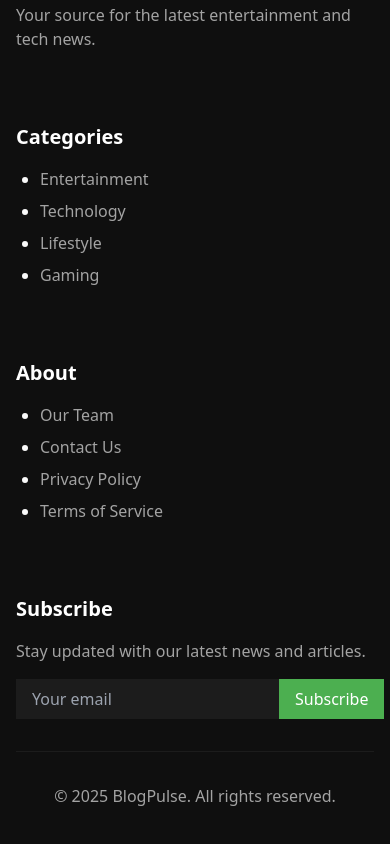
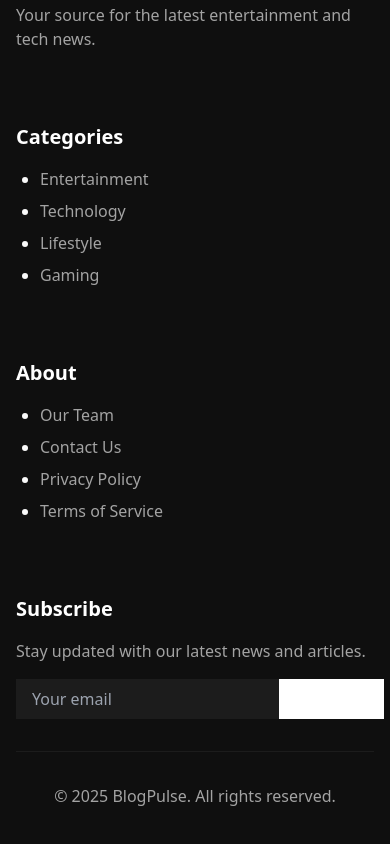
Before and after one commit to bhuban123s/blogastic-scroll, a React (Vite) app: page /search in a window 390 px wide. Shown: the part 793-1637 px from the top of the page. Built offline with nearby package versions, Linux system fonts and the light colour scheme; no server answers.

Commit message:
Refactor: Change green to white
Replaced all instances of green with white.

```diff
--- a/src/components/BlogCard.tsx
+++ b/src/components/BlogCard.tsx
@@ -8,7 +8,7 @@ interface BlogCardProps {
   title: string;
   excerpt: string;
   date: string;
-  authorName?: string; // Changed from readTime to authorName
+  authorName?: string;
   slug: string;
   layout?: "horizontal" | "vertical";
 }
@@ -48,7 +48,7 @@ const BlogCard: React.FC<BlogCardProps> = ({
         } flex flex-col h-full`}
       >
         <div className="flex items-center justify-between text-xs mb-2">
-          <span className="px-2 py-1 rounded bg-blog-green text-white font-medium">
+          <span className="px-2 py-1 rounded bg-white text-black font-medium">
             {category}
           </span>
           <div className="text-muted-foreground flex items-center">
@@ -62,10 +62,10 @@ const BlogCard: React.FC<BlogCardProps> = ({
           </div>
         </div>
         <Link to={`/post/${slug}`} className="flex-grow">
-          <h3 className="blog-headline text-lg md:text-xl mb-2 hover:text-blog-green transition-colors">{title}</h3>
+          <h3 className="blog-headline text-lg md:text-xl mb-2 hover:text-white transition-colors">{title}</h3>
         </Link>
         <p className="text-muted-foreground text-sm line-clamp-2 mb-3">{excerpt}</p>
-        <Link to={`/post/${slug}`} className="read-more inline-flex items-center mt-auto text-blog-green hover:text-blog-accent transition-colors">
+        <Link to={`/post/${slug}`} className="read-more inline-flex items-center mt-auto text-white hover:text-white/80 transition-colors">
           Read More
           <svg
             xmlns="http://www.w3.org/2000/svg"
--- a/src/components/FeaturedPost.tsx
+++ b/src/components/FeaturedPost.tsx
@@ -9,7 +9,7 @@ interface FeaturedPostProps {
   excerpt: string;
   slug: string;
   date: string;
-  authorName?: string; // Added author name
+  authorName?: string;
   size?: "large" | "medium" | "small";
 }
 
@@ -44,11 +44,11 @@ const FeaturedPost: React.FC<FeaturedPostProps> = ({
         className="absolute inset-0 w-full h-full object-cover transition-transform duration-700 hover:scale-105"
       />
       <div className="absolute bottom-0 left-0 right-0 p-4 md:p-6 z-20">
-        <span className="inline-block px-2 py-1 mb-2 text-xs font-semibold rounded bg-blog-green text-white">
+        <span className="inline-block px-2 py-1 mb-2 text-xs font-semibold rounded bg-white text-black">
           {category}
         </span>
         <Link to={`/post/${slug}`}>
-          <h2 className={`${titleSizes[size]} font-bold text-white text-shadow-lg mb-2 leading-tight hover:text-blog-green transition-colors`}>
+          <h2 className={`${titleSizes[size]} font-bold text-white text-shadow-lg mb-2 leading-tight hover:text-white transition-colors`}>
             {title}
           </h2>
         </Link>
@@ -64,7 +64,7 @@ const FeaturedPost: React.FC<FeaturedPostProps> = ({
             </>
           )}
         </div>
-        <Link to={`/post/${slug}`} className="text-blog-green hover:text-blog-accent text-sm font-medium transition-colors inline-flex items-center mt-2">
+        <Link to={`/post/${slug}`} className="text-white hover:text-white/80 text-sm font-medium transition-colors inline-flex items-center mt-2">
           Read More
           <svg
             xmlns="http://www.w3.org/2000/svg"
--- a/src/components/LoadingScreen.tsx
+++ b/src/components/LoadingScreen.tsx
@@ -59,7 +59,7 @@ const LoadingScreen = ({
     >
       <div className="flex flex-col items-center gap-4 px-4 text-center">
         <div className="flex items-center justify-center rounded-full border border-gray-800 bg-black p-4 shadow-lg animate-pulse">
-          <LoadingIcon className="h-10 w-10 animate-spin text-blog-green" />
+          <LoadingIcon className="h-10 w-10 animate-spin text-white" />
         </div>
 
         <h2 className="text-xl font-medium text-white animate-fade-in">{message}</h2>
@@ -72,9 +72,9 @@ const LoadingScreen = ({
         )}
 
         <div className="mt-8 flex space-x-3 animate-fade-in delay-200">
-          <span className="h-2 w-2 rounded-full bg-blog-green animate-bounce"></span>
-          <span className="h-2 w-2 rounded-full bg-blog-green animate-bounce" style={{ animationDelay: "0.2s" }}></span>
-          <span className="h-2 w-2 rounded-full bg-blog-green animate-bounce" style={{ animationDelay: "0.4s" }}></span>
+          <span className="h-2 w-2 rounded-full bg-white animate-bounce"></span>
+          <span className="h-2 w-2 rounded-full bg-white animate-bounce" style={{ animationDelay: "0.2s" }}></span>
+          <span className="h-2 w-2 rounded-full bg-white animate-bounce" style={{ animationDelay: "0.4s" }}></span>
         </div>
       </div>
 
--- a/src/components/ScrollToTop.tsx
+++ b/src/components/ScrollToTop.tsx
@@ -28,7 +28,7 @@ const ScrollToTop: React.FC = () => {
   return (
     <button
       onClick={scrollToTop}
-      className={`fixed bottom-8 right-8 p-3 rounded-full bg-blog-green hover:bg-green-600 text-white shadow-lg transition-all duration-300 z-50 ${
+      className={`fixed bottom-8 right-8 p-3 rounded-full bg-white hover:bg-white/80 text-black shadow-lg transition-all duration-300 z-50 ${
         isVisible ? "translate-y-0 opacity-100" : "translate-y-12 opacity-0"
       }`}
       aria-label="Scroll to top"
--- a/src/config/ui-theme.ts
+++ b/src/config/ui-theme.ts
@@ -1,4 +1,3 @@
-
 /**
  * Central UI/UX configuration file
  * Edit these values to update your site's appearance globally
@@ -8,7 +7,7 @@ export const uiConfig = {
   // Color scheme
   colors: {
     // Primary brand colors
-    primary: "#10b981", // Default green
+    primary: "#FFFFFF", // Changed from green to white
     secondary: "#4b5563",
     accent: "#ff5722",
 
@@ -27,7 +26,7 @@ export const uiConfig = {
     divider: "#222222",
 
     // Status colors
-    success: "#10b981",
+    success: "#FFFFFF", // Changed from green to white
     error: "#ef4444",
     warning: "#f59e0b",
     info: "#3b82f6",
--- a/src/index.css
+++ b/src/index.css
@@ -1,11 +1,10 @@
-
 @tailwind base;
 @tailwind components;
 @tailwind utilities;
 
 @layer base {
   :root {
-    --blog-green: #10b981;
+    --blog-green: #FFFFFF;
 
     --background: 0 0% 3.9%;
     --foreground: 0 0% 98%;
@@ -68,7 +67,7 @@
   }
 
   a {
-    @apply text-blog-green hover:underline;
+    @apply text-white hover:underline;
   }
 
   p {
@@ -88,7 +87,7 @@
   }
 
   blockquote {
-    @apply border-l-4 border-blog-green pl-4 italic my-4 text-gray-300;
+    @apply border-l-4 border-white pl-4 italic my-4 text-gray-300;
   }
 
   code {
@@ -134,7 +133,7 @@
 
   .section-title::after {
     content: "";
-    @apply absolute left-0 -bottom-2 w-16 h-1 bg-blog-green;
+    @apply absolute left-0 -bottom-2 w-16 h-1 bg-white;
   }
 
   /* Animations */
@@ -196,11 +195,11 @@
   }
 
   .blog-content-html a {
-    @apply text-blog-green hover:underline;
+    @apply text-white hover:underline;
   }
 
   .blog-content-html blockquote {
-    @apply border-l-4 border-blog-green pl-4 italic my-8 text-gray-300;
+    @apply border-l-4 border-white pl-4 italic my-8 text-gray-300;
   }
 
   .blog-content-html b, .blog-content-html strong {
--- a/tailwind.config.ts
+++ b/tailwind.config.ts
@@ -1,4 +1,3 @@
-
 import type { Config } from "tailwindcss";
 
 export default {
@@ -65,8 +64,8 @@ export default {
 				},
 				blog: {
 					dark: '#000000', // Changed to pure black for AMOLED
-					green: '#4caf50',
-					accent: '#ff5722'
+					green: '#FFFFFF', // Changed from green to white
+					accent: '#ffffff'  // Changed to white
 				},
 				// New AMOLED optimized colors
 				amoled: {
```
